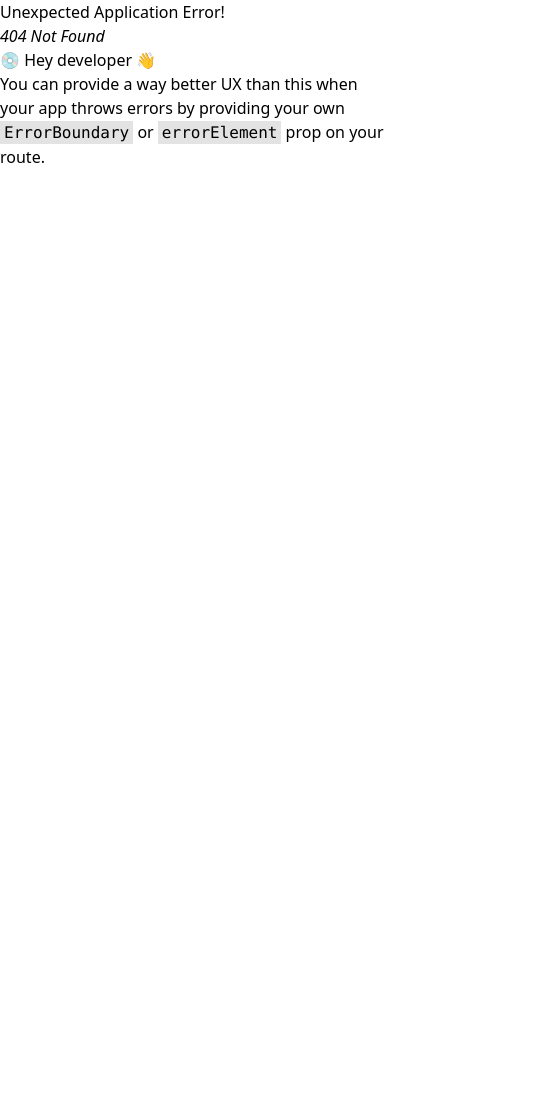
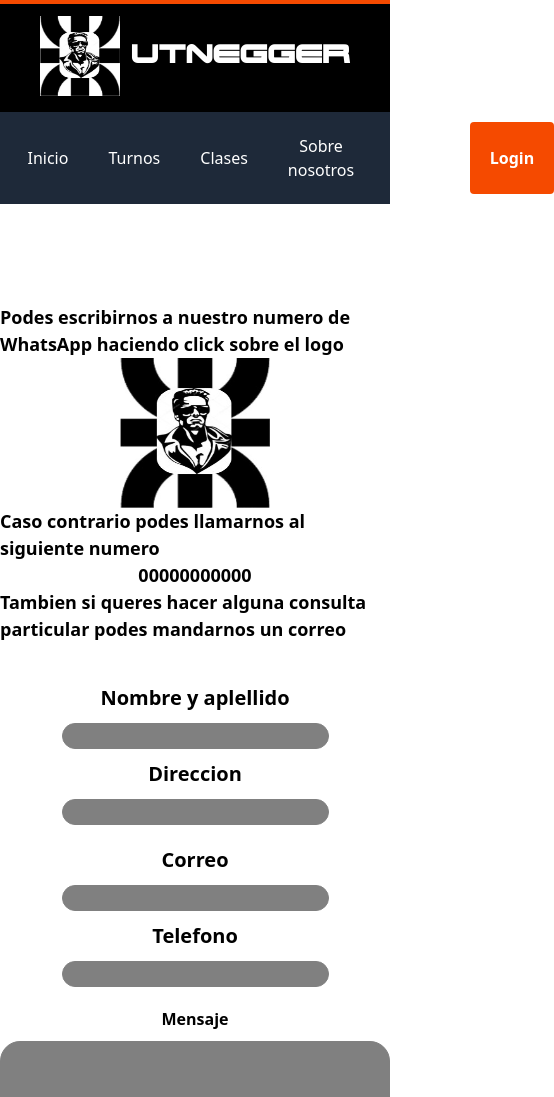
Before and after one commit to Agustin-Castelli/Gym-UTNegger-React, a React (Vite) app: page /contact in a window 390 px wide. Before the commit this address had no page. Shown: the top 1097 px of the page, 554 px wide, since content can reach past the window. Before the commit the page ends 844 px from the top, so only its background shows below. Built offline with nearby package versions, Linux system fonts and the light colour scheme.

Commit message:
creacion del contact y cambios menores para el responsive

```diff
--- /dev/null
+++ b/src/components/contact/Contact.jsx
@@ -0,0 +1,37 @@
+import "./contact.css"
+import logo from "../../../public/logo-utnegger.jpg"
+const Contact = () => {
+    return (
+        <div className="cont-contact">
+            <div className="div-textos-contact">
+                <p>Podes escribirnos a nuestro numero de  WhatsApp haciendo click sobre el logo</p>
+                <img className="logo-contact" src={logo} alt="logo" />
+                <p>Caso contrario podes llamarnos al siguiente numero </p>
+                <p>00000000000</p>
+                <p>Tambien si queres hacer alguna consulta particular podes mandarnos un correo </p>
+            </div>
+            <div className="div-contact">
+                <div className="div-div-contact">
+                    <div>
+                        <div><label htmlFor="">Nombre y aplellido</label><input type="text" /></div>
+                        <div><label htmlFor="">Direccion</label><input type="text" /></div>
+                    </div>
+                    <div>
+                        <div><label htmlFor="">Correo</label><input type="text" /></div>
+                        <div><label htmlFor="">Telefono</label><input type="text" /></div>
+                    </div>
+                </div>
+
+
+                <div className="div-textarea-contact">
+                    <label htmlFor="">Mensaje</label>
+                    <textarea></textarea>
+                </div>
+
+                <button className="button-contact" type="button">Enviar</button>
+
+            </div>
+        </div>
+    )
+}
+export default Contact
--- /dev/null
+++ b/src/components/contact/contact.css
@@ -0,0 +1,109 @@
+.cont-contact{
+    margin: 100px 0;
+    width: 100%;
+    display: flex;
+    justify-content: center;
+    align-items: center;
+    flex-direction: column;
+    gap :40px;
+    font-weight: bold;
+}
+
+.logo-contact{
+    cursor:pointer;
+    width: 150px;
+    height: 150px;
+}
+
+.div-textos-contact{
+    display: flex;
+    justify-content: center;
+    align-items: center;
+    flex-direction: column;
+    font-size: 18px;
+}
+
+.div-contact{
+    display: flex;
+    justify-content: center;
+    align-items: center;
+    flex-direction: column;
+    gap: 20px;
+    width: 100%;
+}
+
+.div-div-contact{
+    display: flex;
+    justify-content: center;
+    align-items: center;
+    gap:40px;
+    width: 100%;
+}
+
+.div-div-contact div {
+    display: flex;
+    justify-content: center;
+    align-items: center;
+    flex-direction: column;
+    gap: 10px;
+
+}
+
+.div-div-contact div input{
+    border: 1px solid gray;
+    background-color: gray;
+    padding-left: 20px;
+    border-radius: 20px;
+    width: 100%;
+    min-width: 100px;
+    max-width: 500px;
+}
+
+.div-div-contact div label{
+    font-size: 20px;
+
+}
+.div-textarea-contact{
+    display: flex;
+    justify-content: center;
+    align-items: center;
+    flex-direction: column;
+    gap: 10px;
+    width: 100%;
+}
+.div-textarea-contact textarea{
+    border: 1px solid gray;
+    background-color: gray;
+    padding-left: 20px;
+    border-radius: 20px;
+    height: 200px;
+    width: 100%;
+    min-width: 100px;
+    max-width: 500px;
+}
+
+.button-contact{
+    width: 150px;
+    height: 40px;
+    border-radius: 50px;
+    background-color: #ff7700;
+    color:white;
+    font-size: 20px;
+    border: none;
+    transition: transform .5s;
+    cursor: pointer;
+}
+
+.button-contact:hover{
+    transition: transform 1s;
+    transform: scale(1.30);
+}
+
+@media (max-width: 768px) {
+
+    .div-div-contact{
+        flex-direction: column;
+        gap:20px;
+    }
+
+}
--- a/src/components/frases/frases.css
+++ b/src/components/frases/frases.css
@@ -25,3 +25,25 @@
 .div-frase-frases{
     flex-direction: column;
 }
+
+@media (max-width: 768px) {
+    .div-frases{
+        width: 100%;
+        flex-direction: column;
+        justify-content: center;
+        align-items: center;
+        gap: 20px;
+        padding: 0;
+        height: 700px;
+
+    }
+
+    .div-frase-frases{
+        text-align: center;
+        height: 150px;
+
+    }
+
+
+
+    }
```
Also changed, not shown: src/App.jsx (+7 -1 lines).
